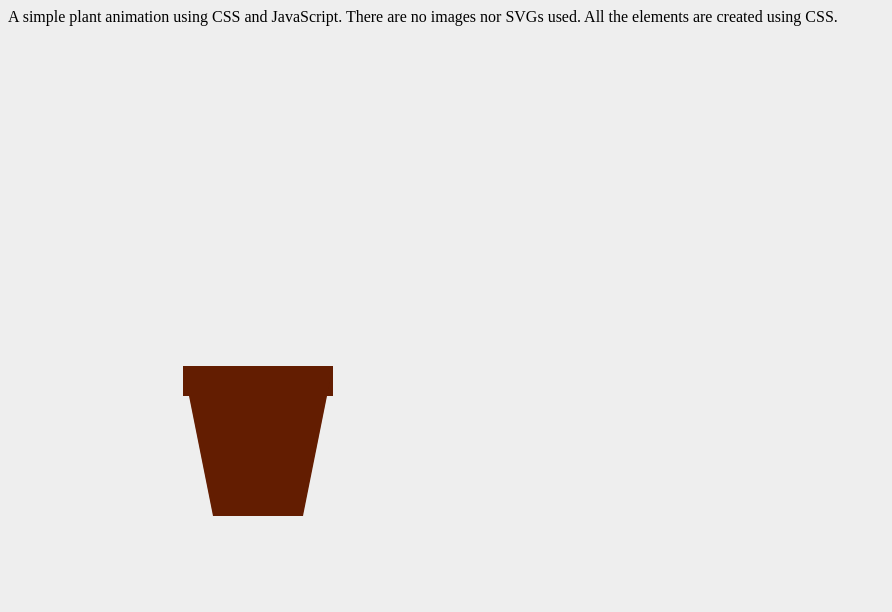
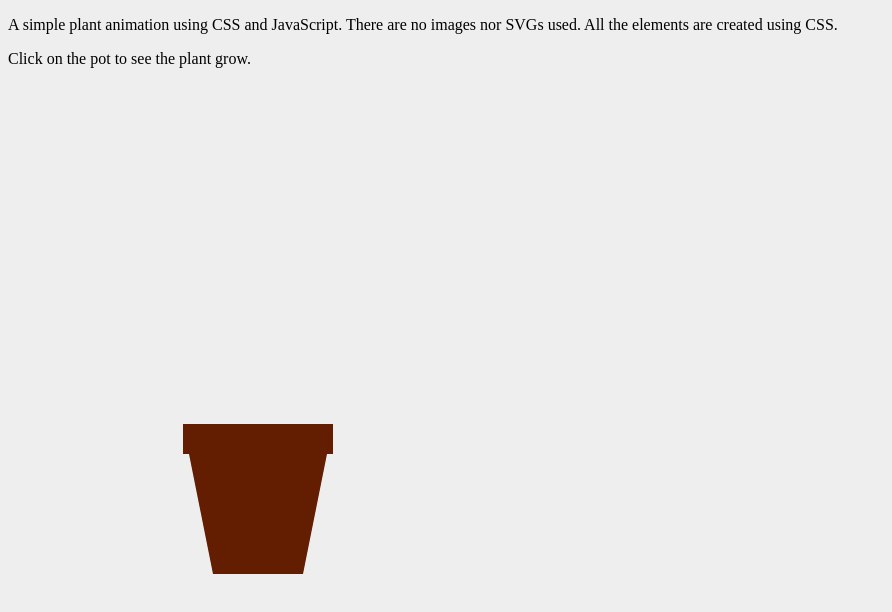
Before and after one commit to BillClinton/misc-animations, a plain HTML site: page plant/index.html in a window 1280 px wide. Shown: the whole page, without its empty margins (0-892 px from the left). Drawn offline with Linux system fonts and the light colour scheme.

Commit message:
add instructions to start animation

```diff
--- a/plant/index.html
+++ b/plant/index.html
@@ -9,8 +9,11 @@
   </head>
   <body>
     <div id="info">
-      A simple plant animation using CSS and JavaScript. There are no images nor
-      SVGs used. All the elements are created using CSS.
+      <p>
+        A simple plant animation using CSS and JavaScript. There are no images
+        nor SVGs used. All the elements are created using CSS.
+      </p>
+      <p>Click on the pot to see the plant grow.</p>
     </div>
 
     <div id="canvas">
```
